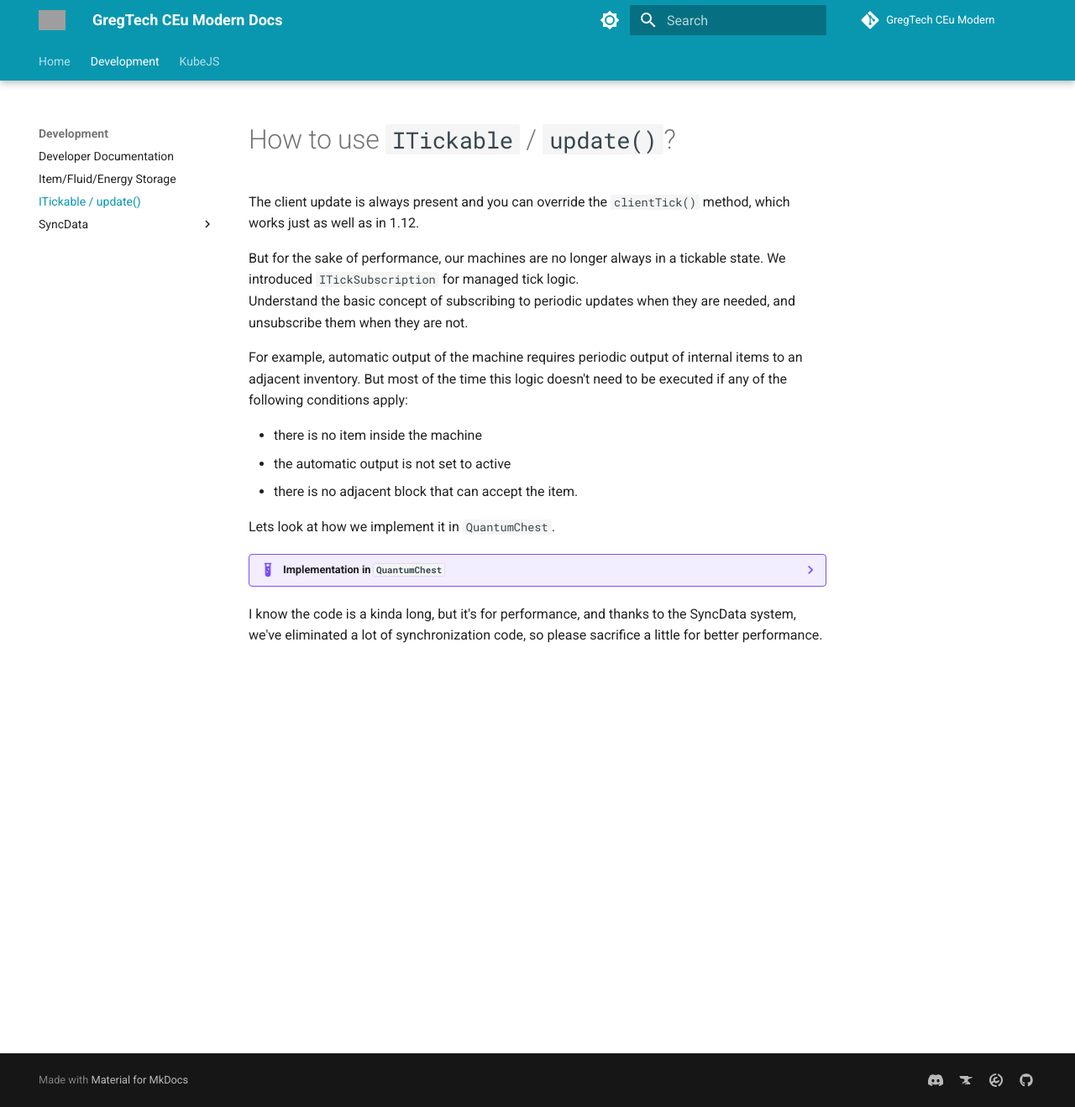
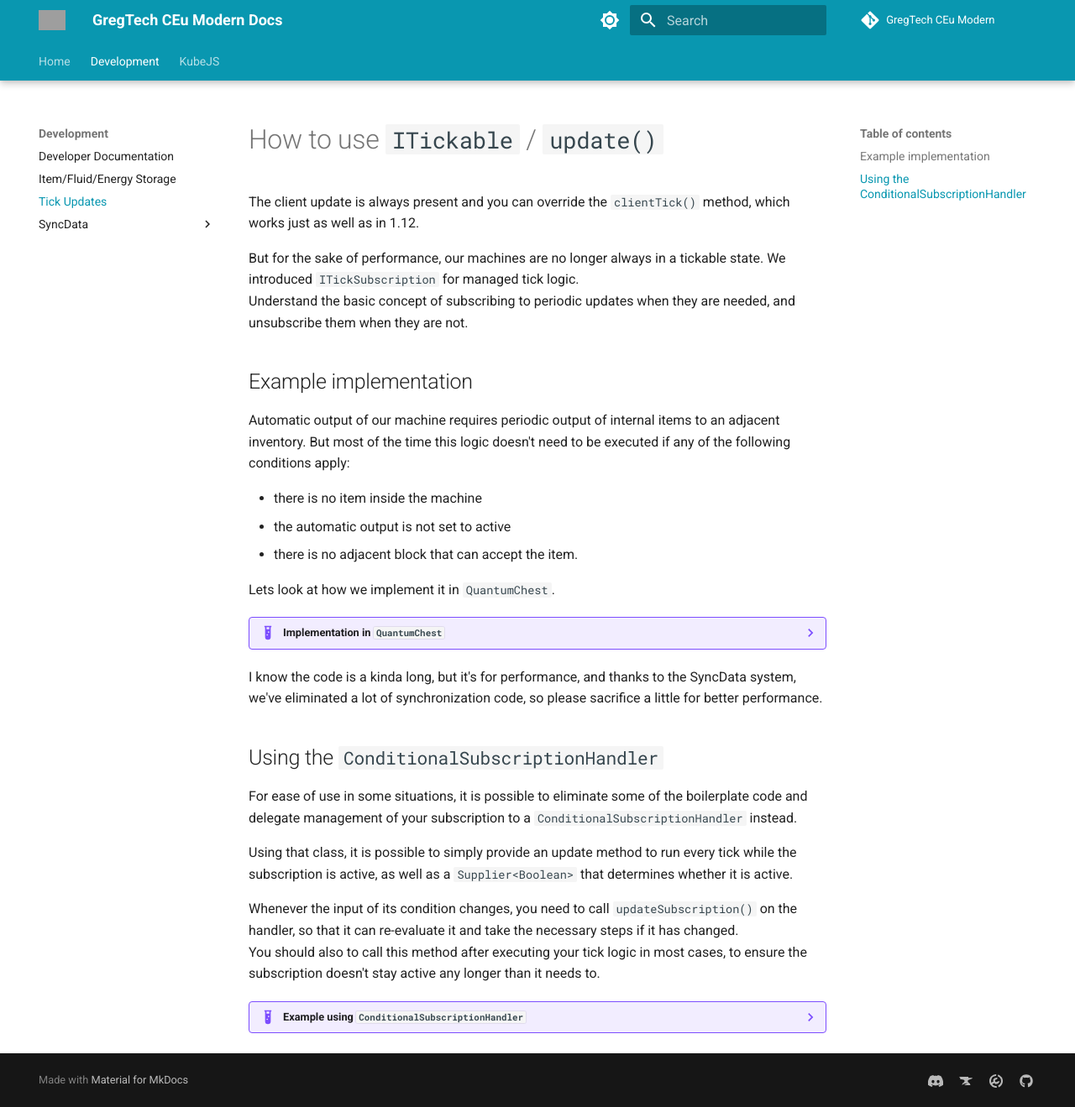
Before and after one commit to GregTechCEu/gtceu-modern-docs, an MkDocs documentation site: the page built from docs/Development/Tick Updates.md, in a window 1280 px wide and 1319 px high. Shown: the whole window at 84% size. Built offline with MkDocs 1.6.1 and Material for MkDocs 9.7.7, drawn with Linux system fonts in a browser that asks for light colours; comment, search, counter and statistics services are not loaded; grey boxes are pictures that could not be loaded.

Commit message:
add documentation for ConditionalSubscriptionHandler

````diff
--- a/docs/Development/Update-ITickable.md
+++ b/docs/Development/Tick Updates.md
@@ -1,9 +1,10 @@
 ---
-title: ITickable / update()
+title: Tick Updates
 ---
 
 
-# How to use `ITickable` / `update()`?
+# How to use `ITickable` / `update()`
+
 The client update is always present and you can override the `clientTick()` method, which works just as well as in 1.12.
 
 But for the sake of performance, our machines are no longer always in a tickable state.
@@ -11,7 +12,10 @@ We introduced `ITickSubscription` for managed tick logic.
 Understand the basic concept of subscribing to periodic updates when they are needed, and unsubscribe them when
 they are not.
 
-For example, automatic output of the machine requires periodic output of internal items to an adjacent inventory.
+
+## Example implementation
+
+Automatic output of our machine requires periodic output of internal items to an adjacent inventory.
 But most of the time this logic doesn't need to be executed if any of the following conditions apply:
 
 - there is no item inside the machine
@@ -95,3 +99,72 @@ Lets look at how we implement it in `QuantumChest`.
     ```
 I know the code is a kinda long, but it's for performance, and thanks to the SyncData system, we've eliminated a lot of
 synchronization code, so please sacrifice a little for better performance.
+
+
+
+## Using the `ConditionalSubscriptionHandler`
+
+For ease of use in some situations, it is possible to eliminate some of the boilerplate code and delegate management of
+your subscription to a `ConditionalSubscriptionHandler` instead.
+
+Using that class, it is possible to simply provide an update method to run every tick while the subscription is active,
+as well as a `Supplier<Boolean>` that determines whether it is active.
+
+Whenever the input of its condition changes, you need to call `updateSubscription()` on the handler, so that it can
+re-evaluate it and take the necessary steps if it has changed.
+You should also to call this method after executing your tick logic in most cases, to ensure the subscription doesn't
+stay active any longer than it needs to.
+
+??? example "Example using `ConditionalSubscriptionHandler`"
+    ```java
+    class MyMachine extends MetaMachine implements IControllable {
+        @Persisted @Getter
+        private boolean workingEnabled = true;
+
+        private final ConditionalSubscriptionHandler subscriptionHandler;
+
+        public MyMachine() {
+            super(/* ... */);
+
+            this.subscriptionHandler = new ConditionalSubscriptionHandler(
+                this, this::update, this::isSubscriptionActive
+            );
+        }
+
+        private void update() {
+            // Only run once every second
+            if (getOffsetTimer() % 20 != 0)
+                return;
+
+            // ...
+
+            // Now that the update logic has been executed, update the subscription.
+            // This will internally check if the subscription is still active and
+            // unsubscribe otherwise.
+            subscriptionHandler.updateSubscription();
+        }
+
+        private boolean isSubscriptionActive() {
+            return isWorkingEnabled();
+        }
+
+        @Override
+        public void setWorkingEnabled(boolean workingEnabled) {
+            this.workingEnabled = workingEnabled;
+
+            // Whether the subscription is currently active depends on whether working
+            // is enabled for this machine. As soon as any of the condition inputs changes,
+            // you need to update the subscription.
+            subscriptionHandler.updateSubscription();
+        }
+
+        @Override
+        public void onLoad() {
+            super.onLoad();
+
+            // As soon as you can get a reference to the dimension/level you're in,
+            // you need to initialize your subscription handler.
+            subscriptionHandler.initialize(getLevel());
+        }
+    }
+    ```
````
